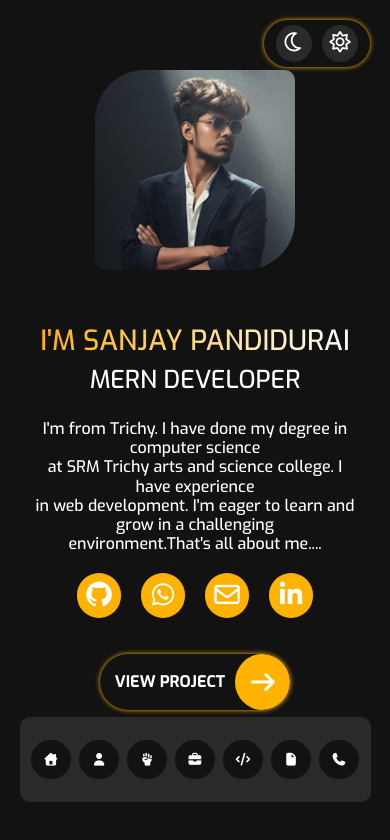
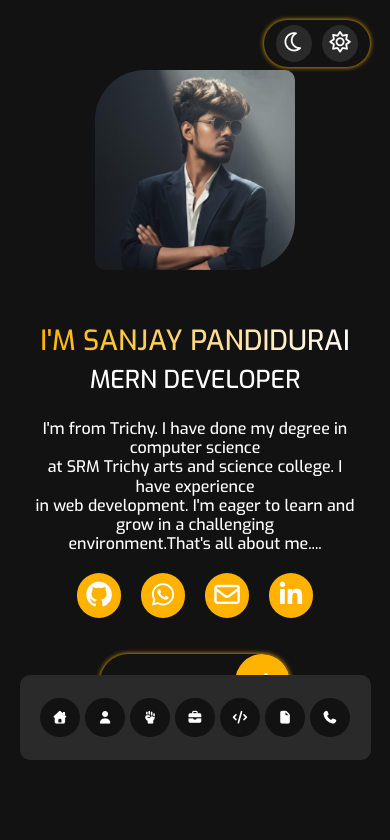
Before and after one commit to Sanjaypandi123/Portfolio-ReactJS, a React (Vite) app: page / in a window 390 px wide. Shown: the top 840 px of the page. Built offline with nearby package versions, Linux system fonts and the light colour scheme.

Commit message:
total complete

```diff
--- a/src/index.css
+++ b/src/index.css
@@ -238,7 +238,7 @@ header .cnt:hover::after {
     position: fixed;
     height: 10vh;
     width: 90%;
-    top: 85vh;
+    top: 80vh;
     flex-direction: row;
     align-items: center;
     justify-content: center;
@@ -296,11 +296,11 @@ header .cnt:hover::after {
     width: 90%;
     margin-right: 5%;
     position: fixed;
-    top: 85vh;
+    top: 80vh;
     flex-direction: row;
     align-items: center;
     justify-content: center;
-    gap: 8px;
+    gap: 5px;
     background-color: var(--iconsash);
 
     border-radius: 10px;
```
